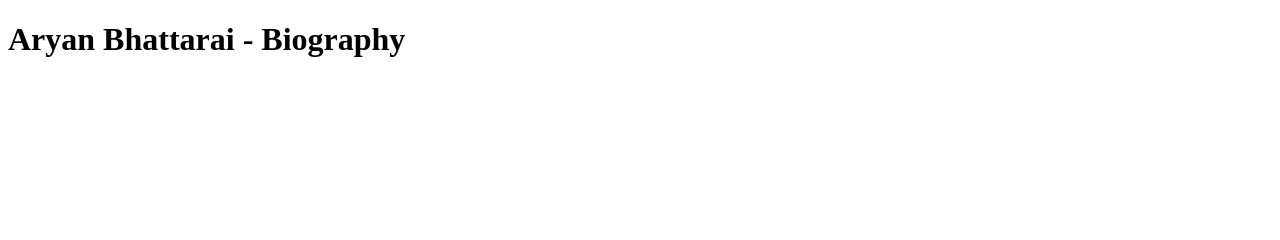
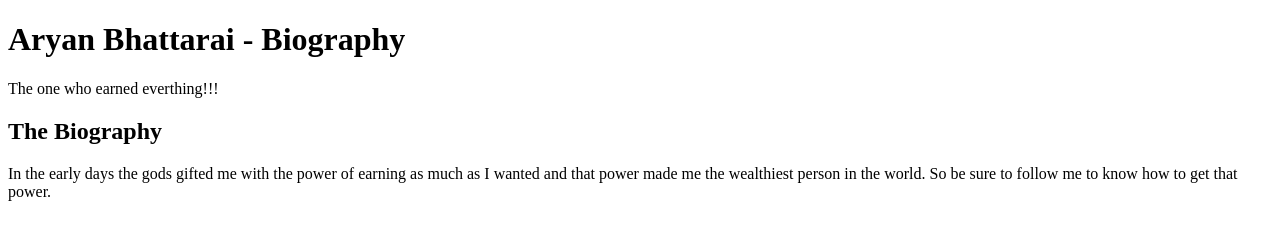
Before and after one commit to AryanB01/Lab-01, a plain HTML site: page index.html in a window 1280 px wide. Drawn offline with Linux system fonts and the light colour scheme.

Commit message:
Biography expanded and more tags used!

```diff
--- a/index.html
+++ b/index.html
@@ -7,6 +7,17 @@
     <title>Aryan Bhattarai - Biography</title>
   </head>
   <body>
-    <h1>Aryan Bhattarai - Biography</h1>
+    <header>
+      <h1>Aryan Bhattarai - Biography</h1>
+      <p>The one who earned everthing!!!</p>
+    </header>
+    <section>
+      <h2>The Biography</h2>
+      <p>
+        In the early days the gods gifted me with the power of earning as much
+        as I wanted and that power made me the wealthiest person in the world.
+        So be sure to follow me to know how to get that power.
+      </p>
+    </section>
   </body>
 </html>
```
